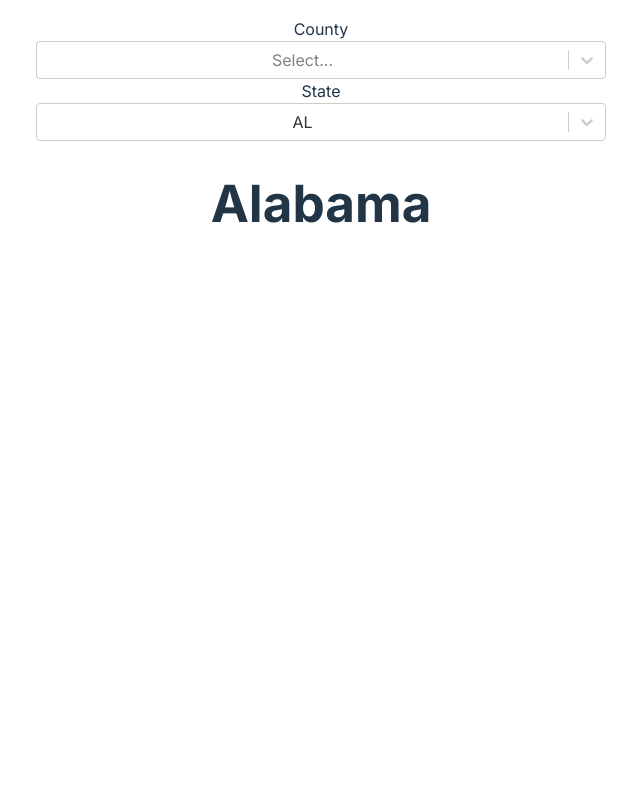
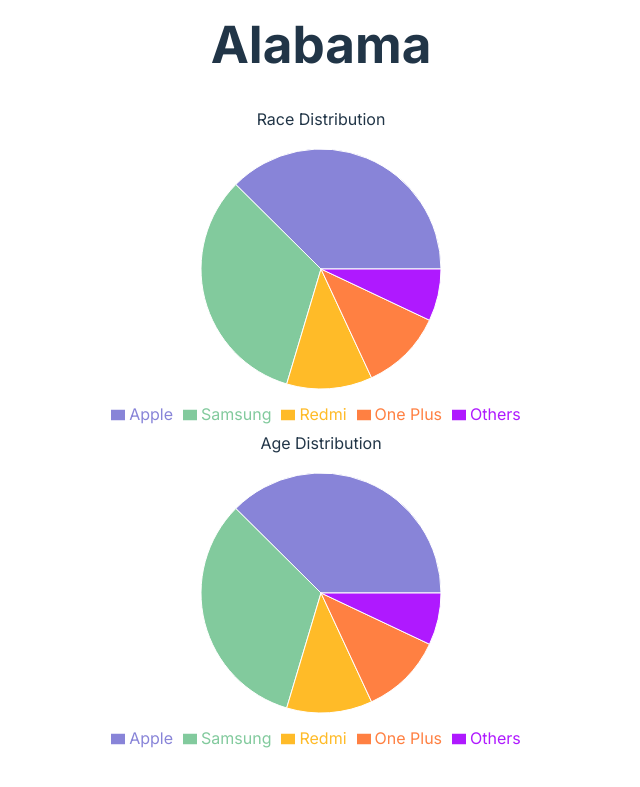
Before and after one commit to alexstolzman/us-county-dashboard, a React (Vite) app: page / in a window 1280 px wide. Shown: the part 343-1130 px from the top of the page, without its empty margins (319-959 px from the left). Before the commit the page ends 800 px from the top, so only its background shows below. Built offline with nearby package versions, Linux system fonts and the light colour scheme.

Commit message:
Added recharts components with basic template, need to get data and pass it into component

```diff
--- a/package.json
+++ b/package.json
@@ -11,7 +11,8 @@
   "dependencies": {
     "react": "^18.2.0",
     "react-dom": "^18.2.0",
-    "react-select": "^5.6.1"
+    "react-select": "^5.6.1",
+    "recharts": "^2.1.16"
   },
   "devDependencies": {
     "@types/react": "^18.0.24",
--- a/src/App.jsx
+++ b/src/App.jsx
@@ -1,6 +1,7 @@
 import { useState } from 'react'
 import reactLogo from './assets/react.svg'
 import Input from './components/Input'
+import CountyInformation from './components/CountyInformation'
 import './App.css'
 
 function App() {
@@ -15,6 +16,7 @@
       <Input stateChanger={setState} countyChanger={setCounty}/>
       <h1>{county.value}</h1>
       <h1>{state.value}</h1>
+      <CountyInformation />
 
     </div>
   )
--- a/src/components/CountyInformation.jsx
+++ b/src/components/CountyInformation.jsx
@@ -1 +1,74 @@
 import React from "react";
+import { Pie } from "recharts";
+import PieChartItem from "./PieChartItem"
+
+function CountyInformation(){
+
+
+
+
+    return(
+        <div className="flex flex-row">
+        <div className="object-left">
+            <label>
+                Race Distribution
+                <PieChartItem pieData={[
+      {
+         name: "Apple",
+         value: 54.85
+      },
+      {
+         name: "Samsung",
+         value: 47.91
+      },
+      {
+         name: "Redmi",
+         value: 16.85
+      },
+      {
+         name: "One Plus",
+         value: 16.14
+      },
+      {
+         name: "Others",
+         value: 10.25
+      }
+   ]}/>
+
+            </label>
+
+        </div>
+        <div className="object-right">
+        <label>
+            Age Distribution
+            <PieChartItem pieData={[
+      {
+         name: "Apple",
+         value: 54.85
+      },
+      {
+         name: "Samsung",
+         value: 47.91
+      },
+      {
+         name: "Redmi",
+         value: 16.85
+      },
+      {
+         name: "One Plus",
+         value: 16.14
+      },
+      {
+         name: "Others",
+         value: 10.25
+      }
+   ]}/>
+
+            </label>
+
+        </div>
+        </div>
+    )
+}
+
+export default CountyInformation;
--- /dev/null
+++ b/src/components/PieChartItem.jsx
@@ -0,0 +1,48 @@
+import React from "react";
+import { render } from "react-dom";
+import { PieChart, Pie, Cell, Tooltip, Legend } from "recharts";
+
+class PieChartItem extends React.Component{
+    constructor(props){
+      super(props)
+      this.state={
+         pieData: props.pieData
+      }
+    }
+
+
+render(){
+   //Have 9 colors
+   const COLORS = ["#8884d8", "#82ca9d", "#FFBB28", "#FF8042", "#AF19FF"];
+        return(
+
+
+        <div>
+            <PieChart width={730} height={300}>
+                <Pie
+                data={this.state.pieData}
+                color="#000000"
+                dataKey="value"
+                nameKey="name"
+                cx="50%"
+                cy="50%"
+                outerRadius={120}
+                fill="#8884d8"
+            >
+                {this.state.pieData.map((entry, index) => (
+                    <Cell
+                    key={`cell-${index}`}
+                    fill={COLORS[index % COLORS.length]}
+                    />
+                ))}
+            </Pie>
+            <Legend />
+            </PieChart>
+
+        </div>
+        )}
+
+}
+
+
+export default PieChartItem;
```
Also changed, not shown: src/components/PieChart.jsx (deleted), 1 other file (tests, documents, lock files or other folders).
